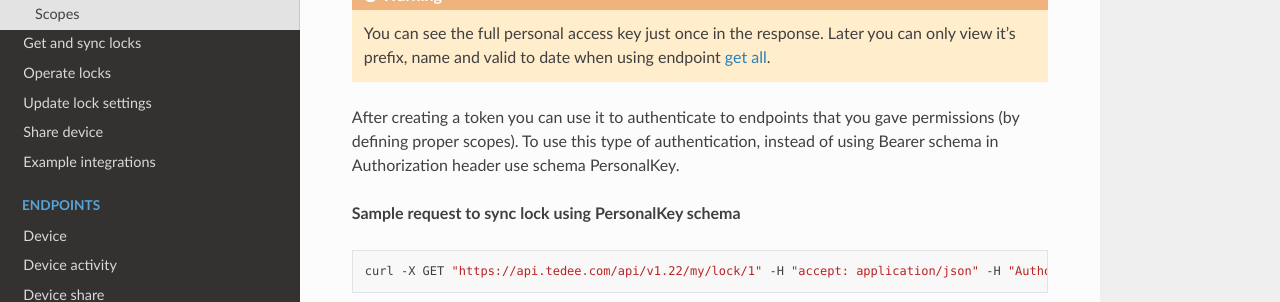
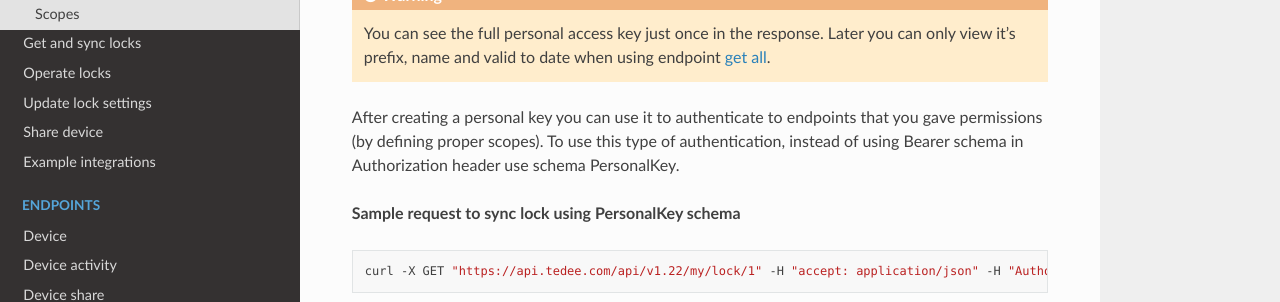
Before and after one commit to tedee-com/tedee-api-doc, a Sphinx documentation site: the page built from docs/source/howtos/authenticate.rst, in a window 1280 px wide and 900 px high, scrolled down 7643 px. Shown: the part 150-452 px from the top of the window. Built offline with Sphinx 7.4.7 and the Read the Docs theme 2.0.0, drawn with Linux system fonts in a browser that asks for light colours.

Commit message:
Typo fix

```diff
--- a/docs/source/howtos/authenticate.rst
+++ b/docs/source/howtos/authenticate.rst
@@ -324,7 +324,7 @@ HTTP status code: ``201``
     You can see the full personal access key just once in the response.
     Later you can only view it's prefix, name and valid to date when using endpoint `get all <../endpoints/personalaccesskey/get-all.html>`_.
 
-After creating a token you can use it to authenticate to endpoints that you gave permissions (by defining proper scopes).
+After creating a personal key you can use it to authenticate to endpoints that you gave permissions (by defining proper scopes).
 To use this type of authentication, instead of using Bearer schema in Authorization header use schema PersonalKey.
 
 **Sample request to sync lock using PersonalKey schema**
```
